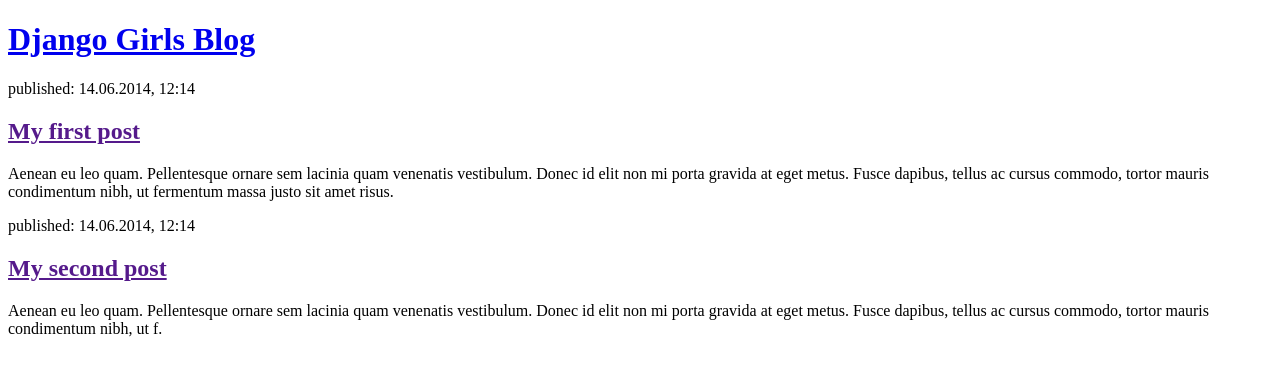
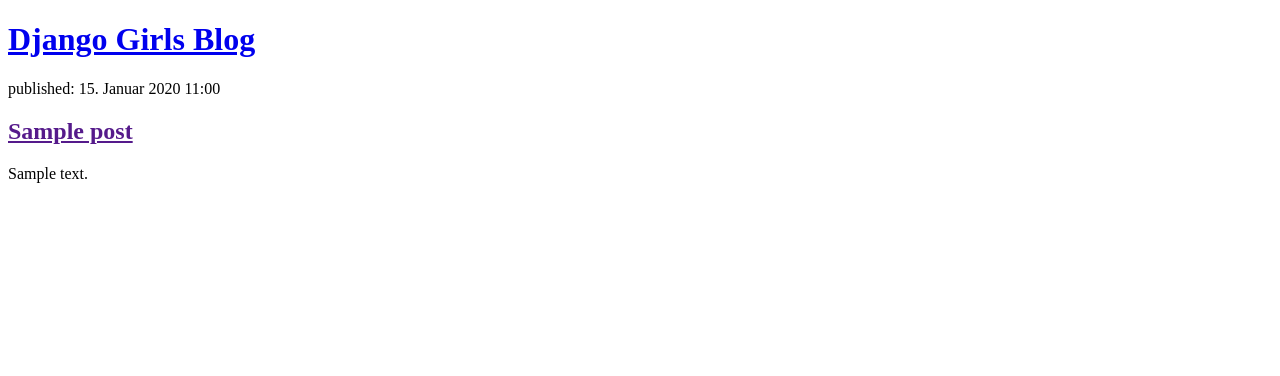
Before and after one commit to heyzora-new/my-first-blog, a Django app: template blog/templates/blog/post_list.html in a window 1280 px wide. Shown: the top 376 px of the page. Run offline with Django 5.2, Linux system fonts and the light colour scheme; the template is opened without the code that fills it: values that come from a table or form of the project are taken from there, others are empty; tables that the repository leaves empty hold one stand-in row (values such as "Sample post").

Commit message:
Modified templates to display posts from database.

```diff
--- a/blog/models.py
+++ b/blog/models.py
@@ -5,13 +5,13 @@
 
 class Post(models.Model):
     author = models.ForeignKey(settings.AUTH_USER_MODEL, on_delete = models.CASCADE)
-    titel = models.CharField(max_length = 200)
+    title = models.CharField(max_length = 200)
     text = models.TextField()
     created_date = models.DateTimeField(default=timezone.now)
     published_date = models.DateTimeField(blank=True, null=True)
 
     def publish(self):
-        self.published_date = timezone_now()
+        self.published_date = timezone.now()
         self.save()
 
     def _str_(self):
--- a/blog/templates/blog/post_list.html
+++ b/blog/templates/blog/post_list.html
@@ -8,16 +8,13 @@
             <h1><a href="/">Django Girls Blog</a></h1>
         </header>
 
-        <article>
-            <time>published: 14.06.2014, 12:14</time>
-            <h2><a href="">My first post</a></h2>
-            <p>Aenean eu leo quam. Pellentesque ornare sem lacinia quam venenatis vestibulum. Donec id elit non mi porta gravida at eget metus. Fusce dapibus, tellus ac cursus commodo, tortor mauris condimentum nibh, ut fermentum massa justo sit amet risus.</p>
-        </article>
 
-        <article>
-            <time>published: 14.06.2014, 12:14</time>
-            <h2><a href="">My second post</a></h2>
-            <p>Aenean eu leo quam. Pellentesque ornare sem lacinia quam venenatis vestibulum. Donec id elit non mi porta gravida at eget metus. Fusce dapibus, tellus ac cursus commodo, tortor mauris condimentum nibh, ut f.</p>
-        </article>
+        {% for post in posts %}
+            <article>
+                <time>published: {{ post.published_date }}</time>
+                <h2><a href="">{{ post.title }}</a></h2>
+                <p>{{ post.text|linebreaksbr }}</p>
+            </article>
+        {% endfor %}
     </body>
 </html>
--- a/blog/views.py
+++ b/blog/views.py
@@ -1,4 +1,8 @@
 from django.shortcuts import render
+from django.utils import timezone
+from .models import Post
+
 
 def post_list(request):
+    posts = Post.objects.filter(published_date__lte=timzone.now()).order_by("published_date")
     return render(request, 'blog/post_list.html', {})
```
Also changed, not shown: blog/migrations/0001_initial.py.
